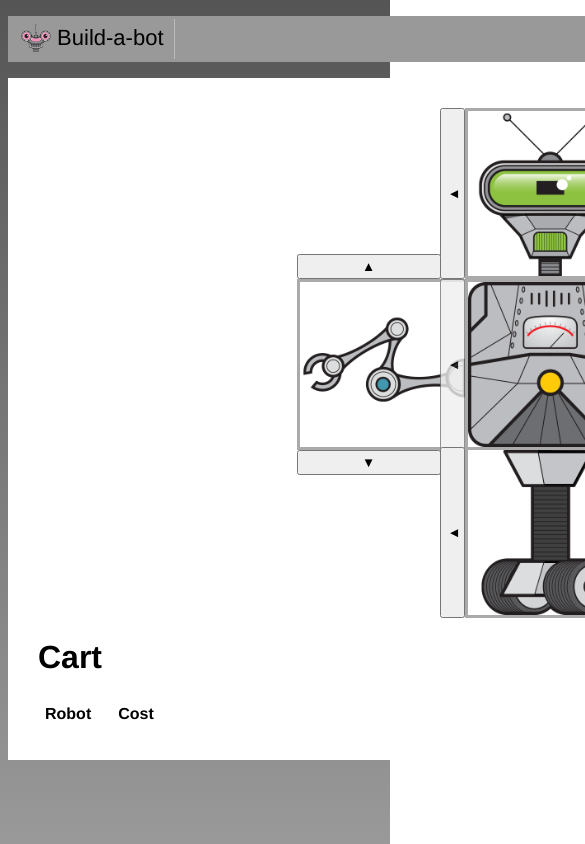
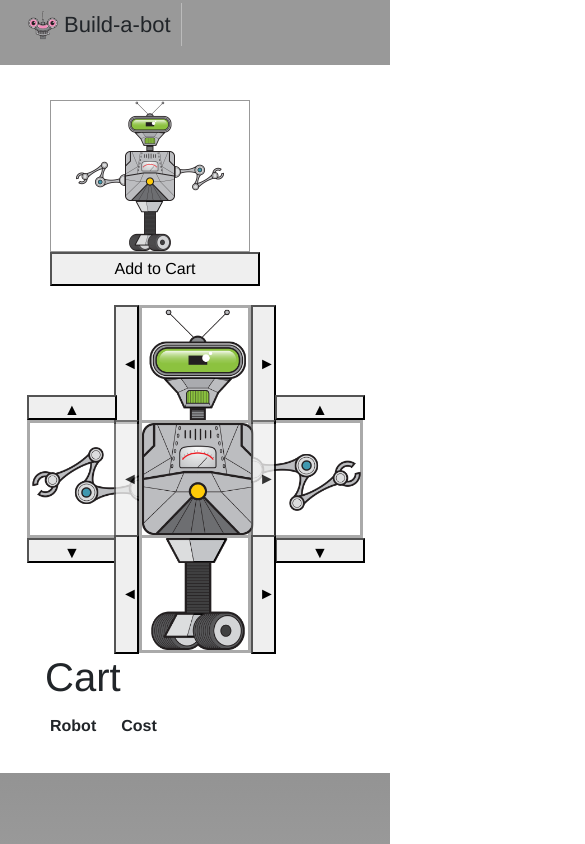
Before and after one commit to cassandreh1/build-a-bot-vue, a Vue app: page / in a window 390 px wide. Shown: the top 844 px of the page, 585 px wide, since content can reach past the window. Built offline with nearby package versions, Linux system fonts and the light colour scheme.

Commit message:
adding bootstrap and responsiveness to page

```diff
--- a/package.json
+++ b/package.json
@@ -8,7 +8,11 @@
     "lint": "vue-cli-service lint"
   },
   "dependencies": {
+    "bootstrap": "^4.5.0",
+    "bootstrap-vue": "^2.15.0",
     "core-js": "^3.4.4",
+    "jquery": "^3.5.1",
+    "popper.js": "^1.16.1",
     "vue": "^2.6.10"
   },
   "devDependencies": {
--- a/src/App.vue
+++ b/src/App.vue
@@ -1,7 +1,8 @@
 <template>
   <div id="app">
-    <header>
-      <nav>
+    <div class="container">
+      <header class="row">
+        <nav class="col-sm-12">
           <ul>
             <li class="nav-item">
               <img class="logo" src="./assets/build-a-bot-logo.png"
@@ -11,9 +12,10 @@
           </ul>
         </nav>
       </header>
-    <main>
+      <main class="row">
         <RobotBuilder />
       </main>
+    </div>
   </div>
 </template>
 
@@ -29,6 +31,8 @@ export default {
 };
 </script>
 <style>
+@import '~bootstrap/dist/css/bootstrap.css';
+@import '~bootstrap-vue/dist/bootstrap-vue.css';
 body {
   background:  linear-gradient(to bottom, #555, #999);
   background-attachment: fixed;
@@ -42,12 +46,10 @@ main {
   margin: 0 auto;
   padding: 30px;
   background-color: white;
-  width: 1024px;
   min-height: 300px;
 }
 header {
   background-color: #999;
-  width: 1084px;
   margin: 0 auto;
 }
 ul {
@@ -64,4 +66,9 @@ ul {
   vertical-align: middle;
   height: 30px;
 }
+@media screen and (max-width: 767px) {
+  .container {
+    padding: 0;
+  }
+}
 </style>
```
Also changed, not shown: src/main.js (+7 -0 lines), src/build/PartSelector.vue, src/build/RobotBuilder.vue, 1 other file (tests, documents, lock files or other folders). Lines whose indentation alone changed are shown as unchanged.
